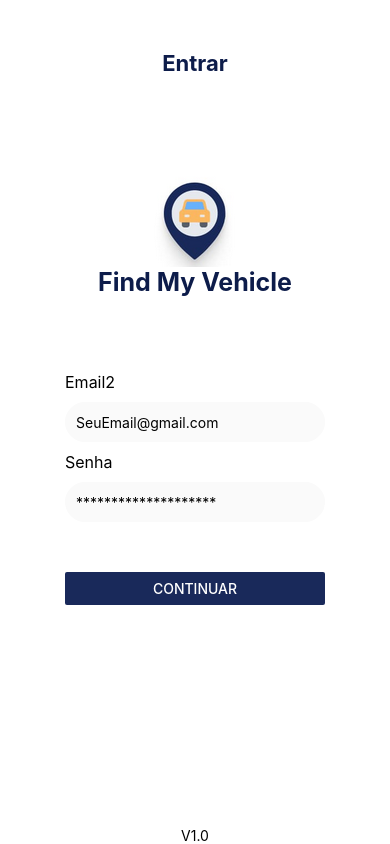
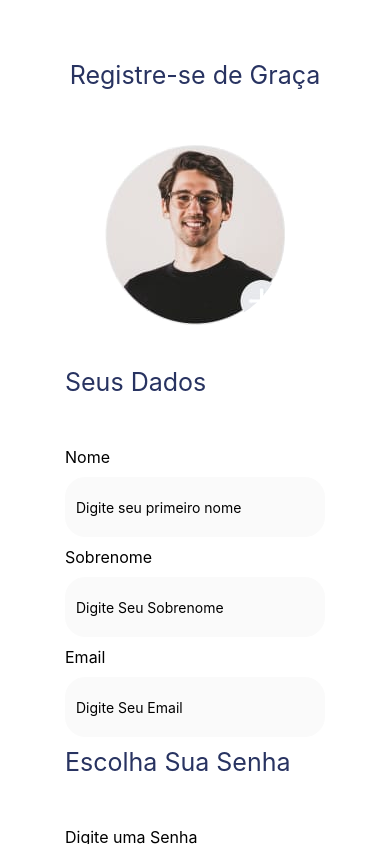
Before and after one commit to wellingtonaquino22/FindMyVehicle_RN, a React Native app: screen / in a window 390 px wide. Built offline with nearby package versions, Linux system fonts and the light colour scheme.

Commit message:
add screen register profile

```diff
--- a/App.js
+++ b/App.js
@@ -3,6 +3,7 @@ import Profile from './src/screens/profile/Profile';
 
 export default function App() {
   return (
-    <Login/>
+    // <Login/>
+    <Profile/>
   )
 }
--- a/src/screens/login/Login.js
+++ b/src/screens/login/Login.js
@@ -1,6 +1,6 @@
 
 import { StatusBar } from 'expo-status-bar';
-import {Button, Image, Pressable, ScrollView, StyleSheet, Text, TextInput, View } from 'react-native';
+import {Button, Image, ScrollView, StyleSheet, Text, TextInput, View } from 'react-native';
 
 export default function Login() {
 
@@ -16,7 +16,7 @@ return(
   </View>
 
   <View>
-  <Text style={styles.TextInput}>Email2</Text>
+  <Text style={styles.TextInput}>Email</Text>
   <TextInput
     style={styles.input}
     placeholder="SeuEmail@gmail.com"
@@ -70,13 +70,12 @@ input: {
 width: 260,
 borderRadius: 20,
 borderColor:'#FAFAFA',
-height: 40,
+height: 60,
 borderWidth: 1,
 padding: 10,
 marginTop:10,
 marginBottom: 10,
 backgroundColor: '#FAFAFA'
-
 },
 Bt:{
 marginTop: 40,
--- a/src/screens/profile/Profile.js
+++ b/src/screens/profile/Profile.js
@@ -1,9 +1,105 @@
-import { View, Text } from "react-native";
+import { View, Text, Image, StyleSheet, TextInput, ScrollView, Button} from "react-native";
+import { StatusBar } from 'expo-status-bar';
 
 export default function Profile() {
     return(
-        <View>
-            <Text>profile</Text>
+        <>
+        <ScrollView>
+        <View style={styles.container}>
+            <View style={styles.container2}>
+                <Text style={styles.Text}>Registre-se de Graça</Text>
+                <Image style={styles.Logo} source={require('../../../assets/profile.png')} />
+            <StatusBar style="auto" />
+            </View>
+            <View>
+                <View>
+                    <Text style={styles.Text}>Seus Dados</Text>
+                </View>
+                <View>
+                    <Text style={styles.TextInput}>Nome</Text>
+                    <TextInput
+                    style={styles.input}
+                    placeholder="Digite seu primeiro nome"
+                />
+                </View>
+                <View>
+                    <Text style={styles.TextInput}>Sobrenome</Text>
+                    <TextInput
+                    style={styles.input}
+                    placeholder="Digite Seu Sobrenome"
+                />
+                </View>
+                <View>
+                    <Text style={styles.TextInput}>Email</Text>
+                    <TextInput
+                    style={styles.input}
+                    placeholder="Digite Seu Email"
+                />
+                </View>
+                <View>
+                    <Text style={styles.Text}>Escolha Sua Senha</Text>
+                </View>
+                <View>
+                    <Text style={styles.TextInput}>Digite uma Senha</Text>
+                    <TextInput
+                    style={styles.input}
+                    placeholder="No min 6. e no Max. 12"
+                />
+                </View>
+                <View>
+                    <Text style={styles.TextInput}>Confirme sua Senha</Text>
+                    <TextInput
+                    style={styles.input}
+                    placeholder="insira novamente a sua senha"
+                />
+                </View>
+                <View style={styles.Bt}>
+                    <Button
+                    title="Confirmar"
+                    color={'#1A265A'}/>
+                </View>
+            </View>
         </View>
+        </ScrollView>
+        </>
     )
 }
+const styles = StyleSheet.create({
+    container:{
+        flex: 1,
+        flexDirection: 'column',
+        backgroundColor: null,
+        alignItems: 'center',
+        marginTop: 60,
+    },
+    container2:{
+        alignItems: 'center',
+    },
+    Text:{
+        marginBottom: 50,
+        color: '#283361',
+        fontSize: 25,
+    },
+    TextInput: {
+        fontSize: 16,
+    },
+    input: {
+        width: 260,
+        borderRadius: 20,
+        borderColor:'#FAFAFA',
+        height: 60,
+        borderWidth: 1,
+        padding: 10,
+        marginTop:10,
+        marginBottom: 10,
+        backgroundColor: '#FAFAFA'
+        },
+    Logo:{
+        borderRadius: 100,
+        width: 180,
+        marginBottom: 40,
+    },
+    Bt:{
+        marginBottom: 50,
+    },
+})
```
Also changed, not shown: assets/profile.png (added).
